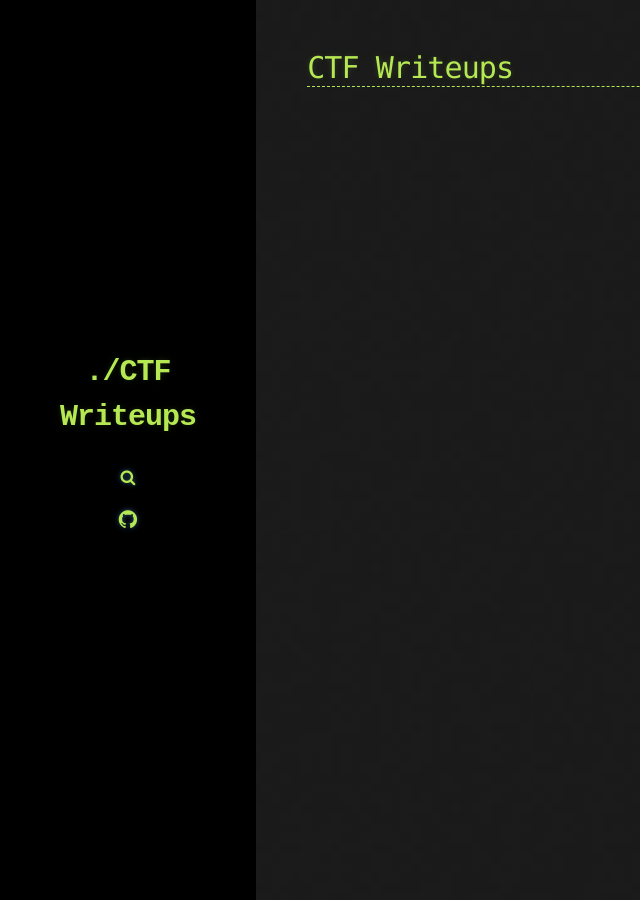
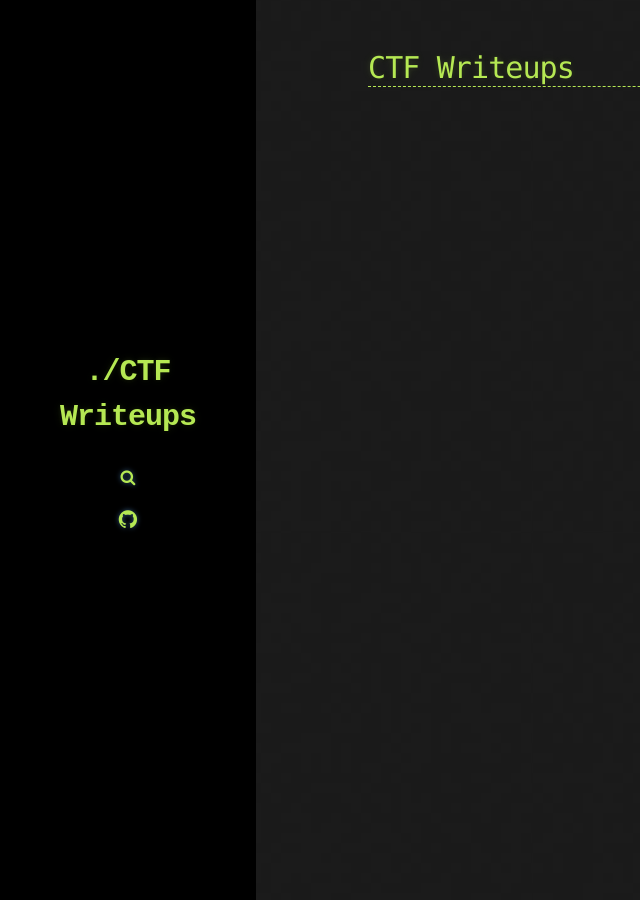
Before and after one commit to Nissen96/CTF-writeups, a Jekyll site: the page built from _pages/index.md, in a window 1280 px wide. Shown: the whole page, without its empty margins (0-640 px from the left). Built offline with Jekyll 4.4.1, drawn with Linux system fonts in a browser that asks for light colours; nearby versions of some CDN libraries; library files that are not in the unit come from our copies.

Commit message:
Update theme

```diff
--- a/_sass/theme.scss
+++ b/_sass/theme.scss
@@ -92,10 +92,11 @@ footer {
 }
 
 #content, #comments {
-  width: 80%;
+  width: 75%;
   overflow-y: overlay;
   margin-top: 50px;
   float: right;
+  max-width: 100%;
 }
 
 #header h1 {
@@ -457,10 +458,6 @@ code {
   border-radius: 2px;
 }
 
-pre {
-  max-height: 400px;
-}
-
 .fa {
   color: $default;
 }
```
